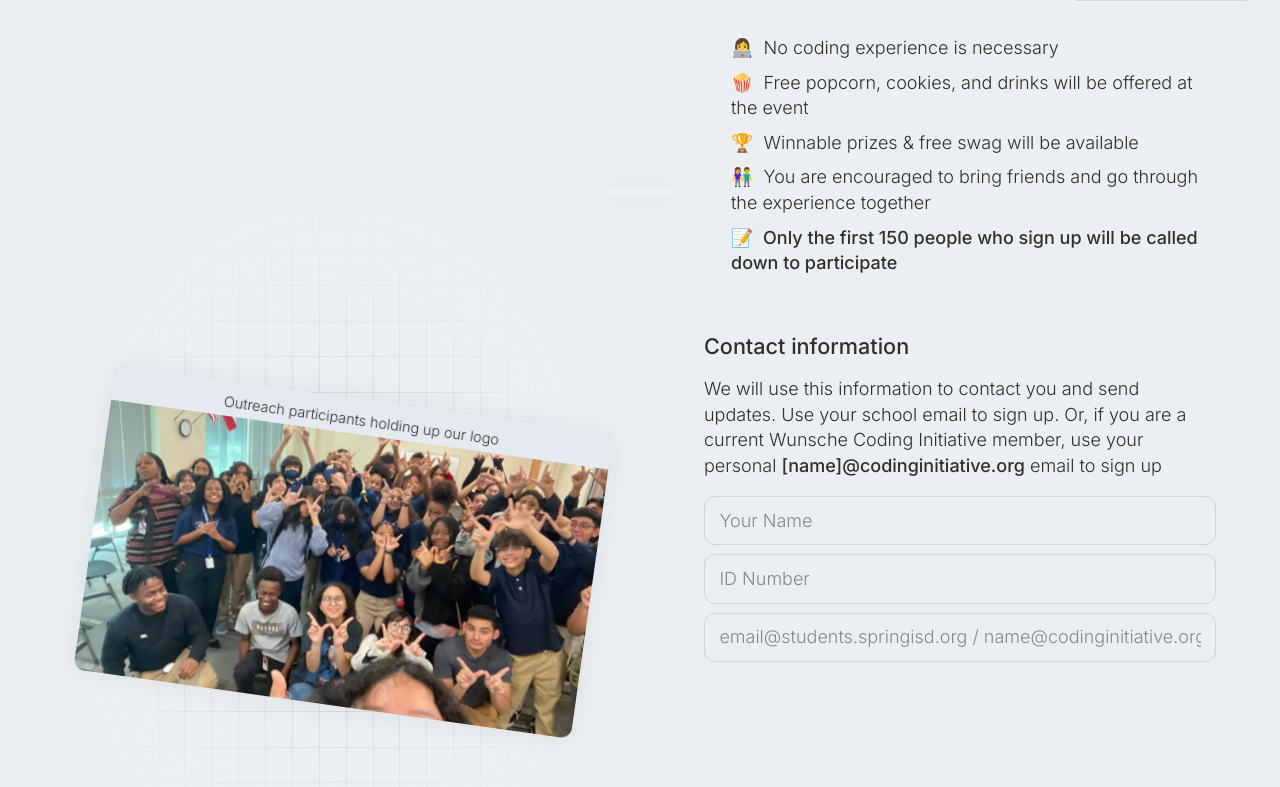
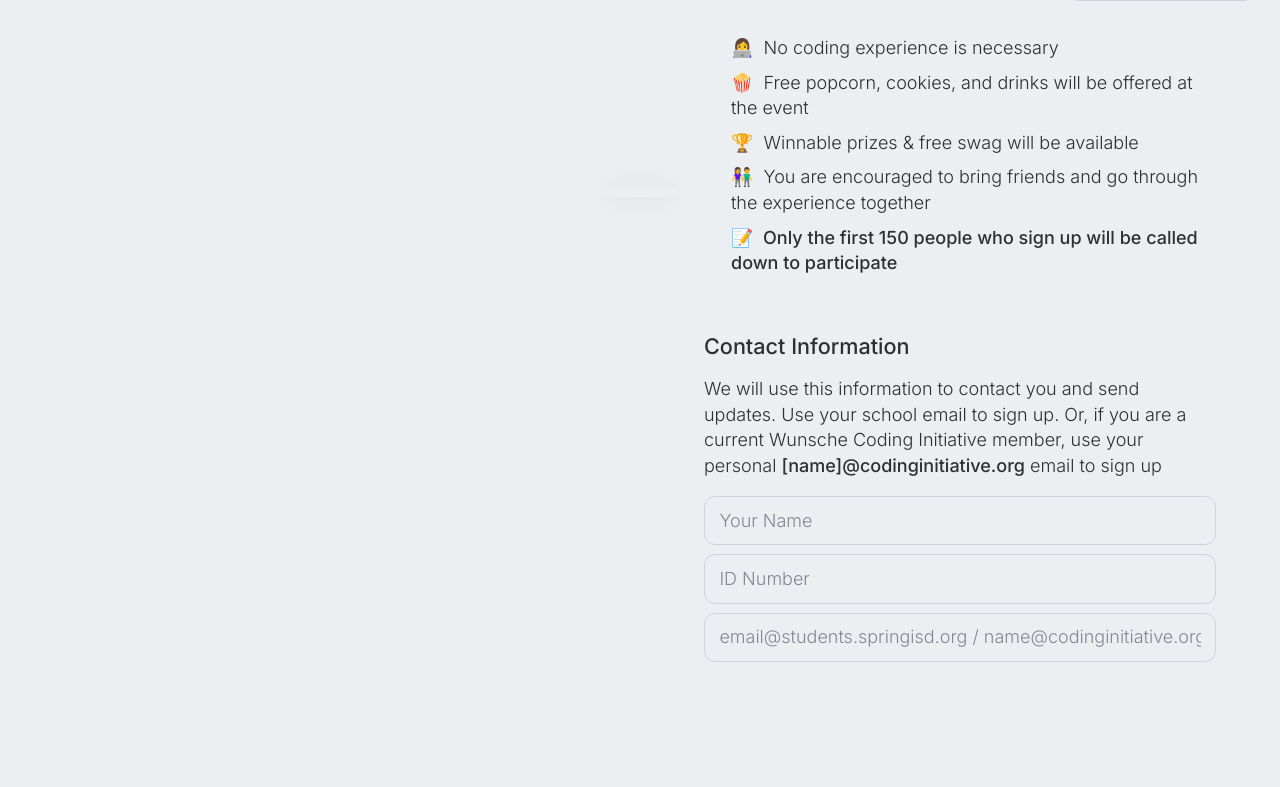
Before and after one commit to JPMetoyer/applycodinginitiative, a SvelteKit app: page / in a window 1280 px wide. Shown: the part 763-1550 px from the top of the page. Built offline with nearby package versions, Linux system fonts and the light colour scheme.

Commit message:
Recalculated transforms

```diff
--- a/src/routes/+page.svelte
+++ b/src/routes/+page.svelte
@@ -47,15 +47,23 @@
             height: 40vh;
             width: 90vw;
 
-            top: calc(145vh);
+            top: var(--offset);
+            transform: translateY(-60%);
+
+            @media screen and (min-width: 360px) and (max-width: 560px) {
+                transform: translateY(-120%);
+            }
+
+            @media screen and (min-width: 560px) and (max-width: 960px) {
+                transform: translateY(-180%);
+            }
 
             @media screen and (min-width: 960px) {
                 position: fixed;
-                top: 4rem;
+                top: 60vh;
                 left: 5vw;
                 width: calc(45vw - 3vw);
                 height: 100vh;
-                top: calc(120vh);
 
             }
 
@@ -183,7 +191,7 @@
             margin-bottom: 24vh;
 
             @media screen and (max-width: 959px) {
-                margin-top: 42vh;
+                margin-top: 50vh;
             }
 
 
@@ -442,6 +450,7 @@
 <script lang="ts">
     import { sendNotification, NotificationState } from "$lib/utilities/utilities";
     import Deliverable from "$lib/cards/Deliverable.svelte";
+    import { onMount } from "svelte";
 
 
     let viewportHeight : number = 0;
@@ -450,17 +459,26 @@
     $: rows = Math.floor(viewportHeight / 40);
 
 
+
     // Answers
 
     let name: string;
     let email: string = "";
     let idNumber: number;
 
+    let offsetHeight = 0;
+
     let formElement: HTMLFormElement;
     let emailElement: HTMLInputElement;
 
     let sending : boolean = false;
     let emailError : string = "";
+
+
+    onMount(() => {
+        console.log(formElement.offsetTop);
+        offsetHeight = formElement.offsetTop;
+    });
 
     $: submittable =
         (emailError === "") &&
@@ -568,7 +586,7 @@
 
 
 
-        <div id="canvas">
+        <div id="canvas" style={ `--offset: ${ offsetHeight }px` }>
             <Deliverable title={ "Outreach participants holding up our logo" } active={ true } image={ `/images/under.jpeg` } />
 
 
@@ -590,7 +608,7 @@
             <br>
 
             <div class="description">
-                <h3>Contact information</h3>
+                <h3>Contact Information</h3>
                 <p>We will use this information to contact you and send updates. Use your school email to sign up. Or, if you are a current Wunsche Coding Initiative member, use your personal <b>[name]@codinginitiative.org</b> email to sign up</p>
             </div>
 
```
